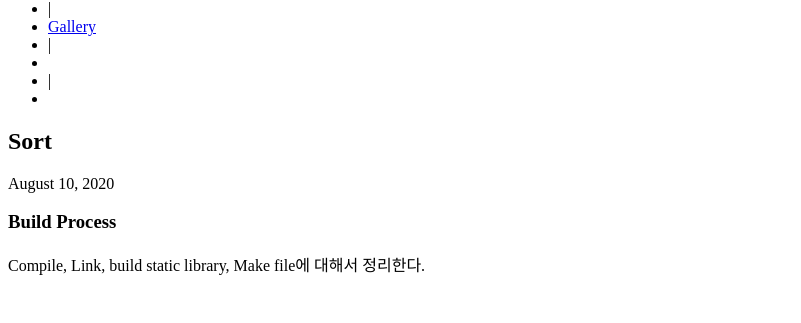
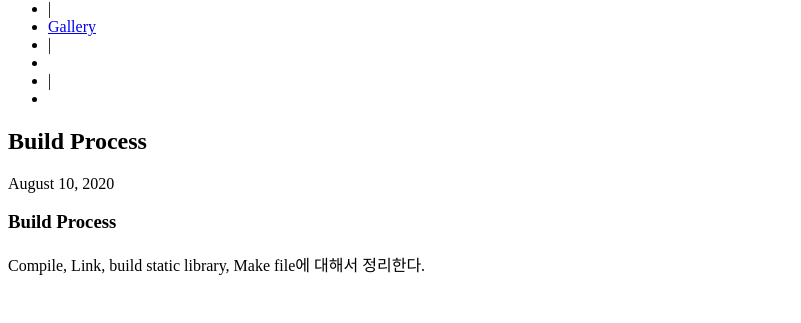
Before and after one commit to kksj216/kksj216-2.github.io, a Jekyll site: the page built from _posts/2020-08-10-build_process.md, in a window 1280 px wide and 900 px high, scrolled down 608 px. Shown: the part 132-455 px from the top of the window, without its empty margins (0-801 px from the left). Built offline with Jekyll 4.4.1, drawn with Linux system fonts in a browser that asks for light colours.

Commit message:
create buildprocess

```diff
--- a/_posts/2020-08-10-build_process.md
+++ b/_posts/2020-08-10-build_process.md
@@ -1,6 +1,6 @@
 ---
 layout: post
-title: <DS> Sort
+title: <DS> Build Process
 tags: [DS]
 
 ---
```
